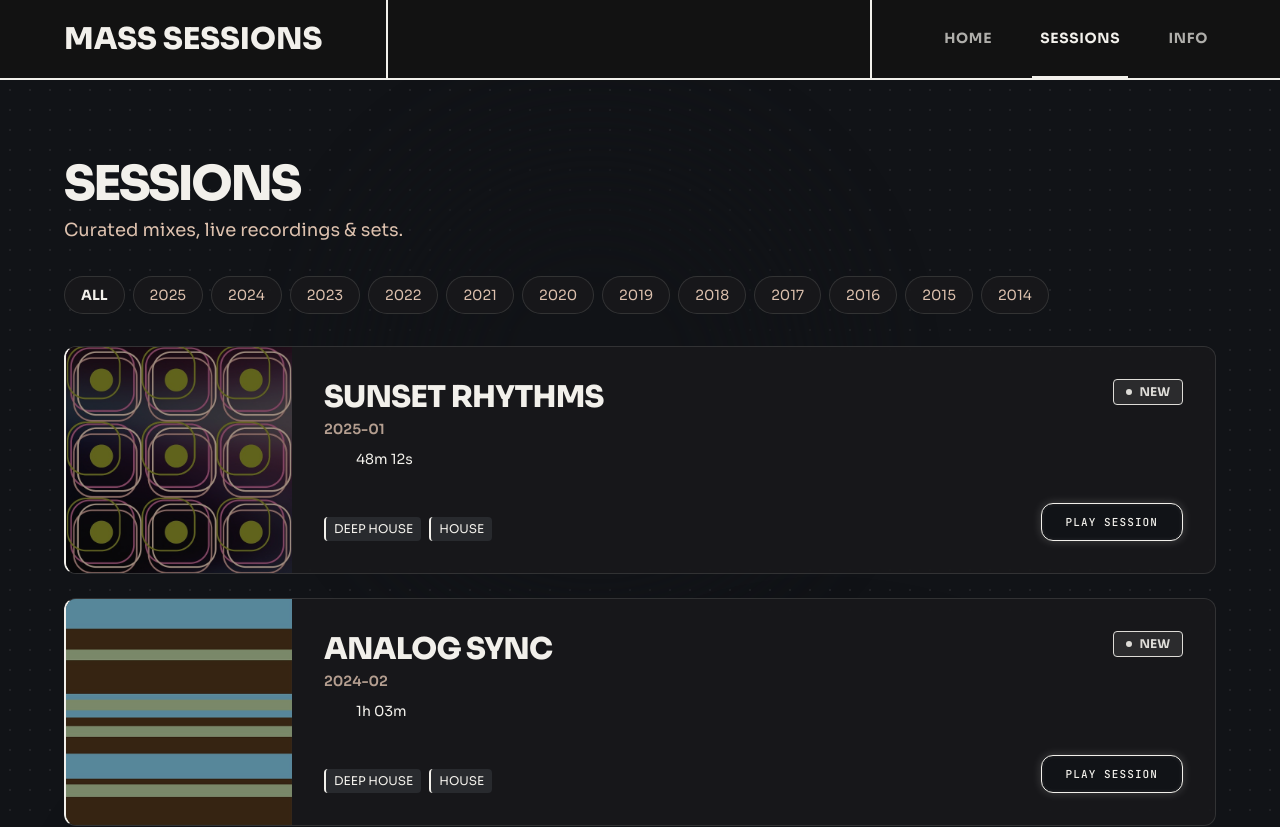
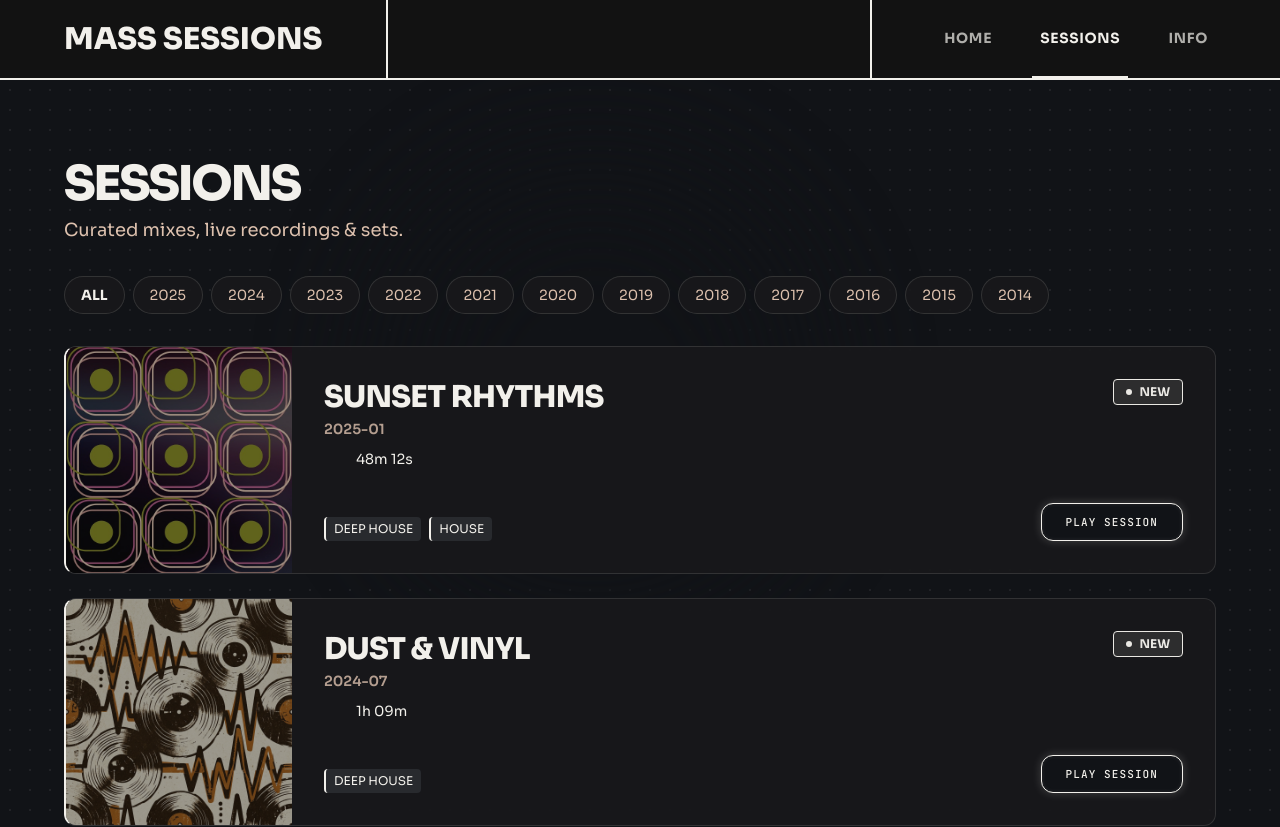
Before and after one commit to andres-manzanera/mass-sessions, a Next.js app: page /sessions in a window 1280 px wide. Shown: the top 827 px of the page. Built offline with nearby package versions, Linux system fonts and the light colour scheme.

Commit message:
feat: add Theo Parrish - Dust & Vinyl session with vintage retro pattern

```diff
--- a/src/app/sessions/page.tsx
+++ b/src/app/sessions/page.tsx
@@ -67,7 +67,17 @@ const SESSIONS_DATA: Session[] = [
     genres: ["DEEP HOUSE", "HOUSE"],
     image: "/session_2024_02.jpg",
     audioUrl: "https://mass-sessions.and7pm.com/wp-content/uploads/2024/03/2024-02.mp3",
-    date: "2024-02",
+    date: "2024-02"
+  },
+  {
+    id: "dust-vinyl",
+    title: "DUST & VINYL",
+    artist: "THEO PARRISH (DETROIT)",
+    duration: "1h 09m",
+    genres: ["DEEP HOUSE"],
+    image: "/session_vintage_pattern.png",
+    audioUrl: "https://mass-sessions.and7pm.com/wp-content/uploads/2022/08/Mass-Sessions_2024-07-online-audio-converter.com_.mp3",
+    date: "2024-07",
     isNew: true
   }
 ];
```
Also changed, not shown: public/session_vintage_pattern.png (added).
